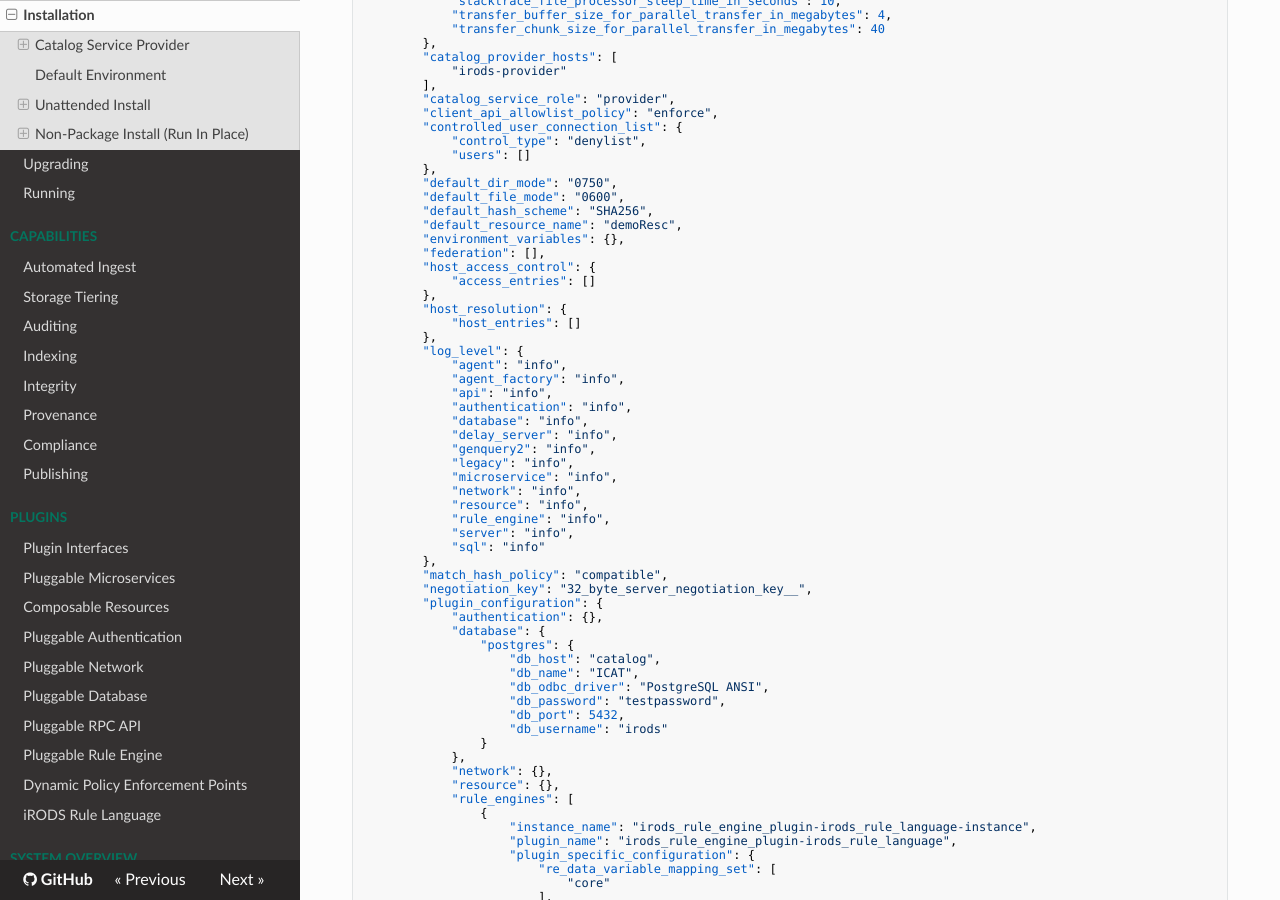
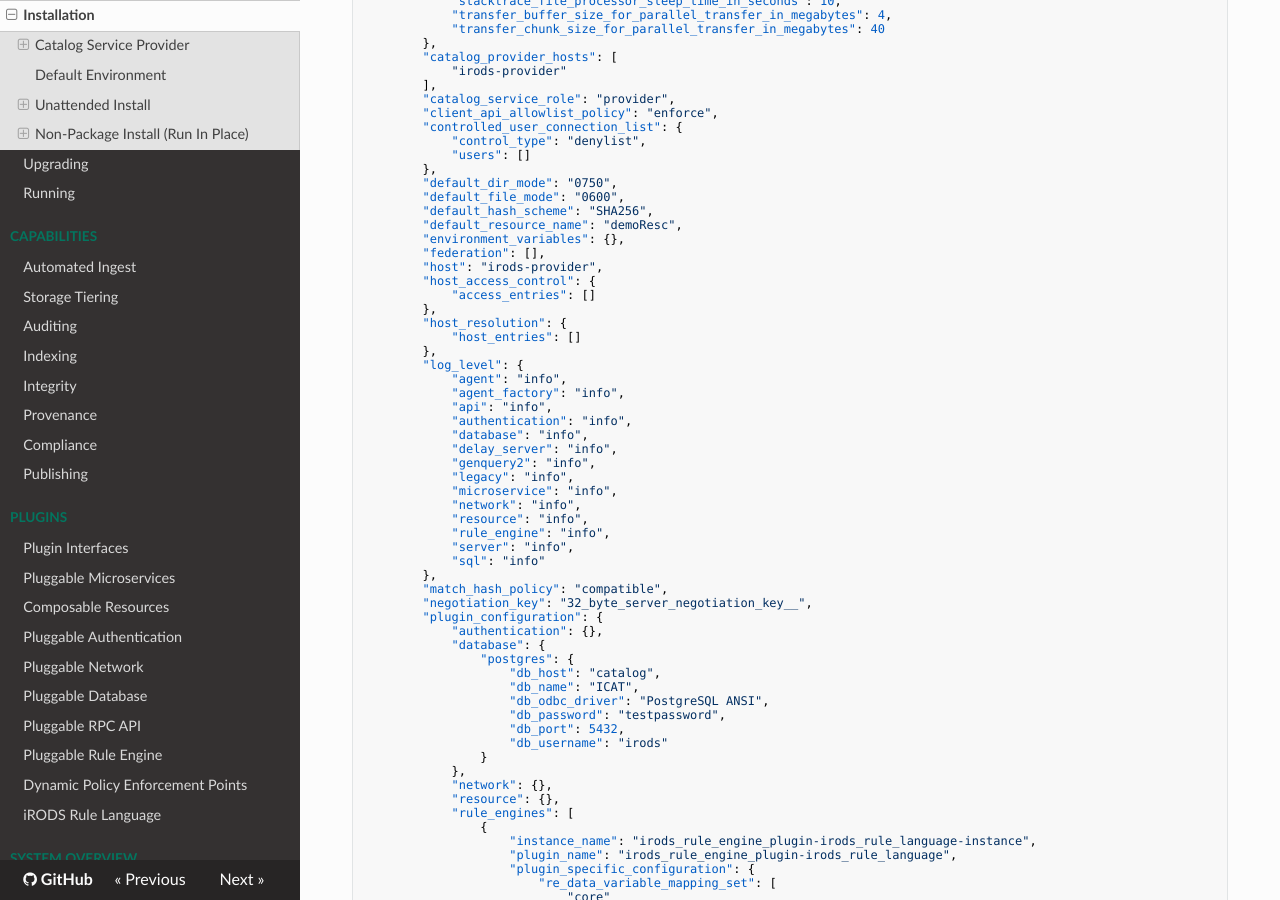
Before and after one commit to irods/irods_docs, an MkDocs documentation site: the page built from docs/getting_started/installation.md, in a window 1280 px wide and 900 px high, scrolled down 6658 px. Built offline with MkDocs 1.6.1, drawn with Linux system fonts in a browser that asks for light colours; nearby versions of some CDN libraries; some of the changed text lies outside the part shown.

Commit message:
[irods/irods#8286] Add "host" property to unattended install examples.

```diff
--- a/docs/getting_started/installation.md
+++ b/docs/getting_started/installation.md
@@ -294,6 +294,7 @@ Below you'll find examples showing what the input file might contain for a [Cata
         "default_resource_name": "demoResc",
         "environment_variables": {},
         "federation": [],
+        "host": "irods-provider",
         "host_access_control": {
             "access_entries": []
         },
@@ -463,6 +464,7 @@ Below you'll find examples showing what the input file might contain for a [Cata
         "default_resource_name": "otherResc",
         "environment_variables": {},
         "federation": [],
+        "host": "irods-consumer",
         "host_access_control": {
             "access_entries": []
         },
```
